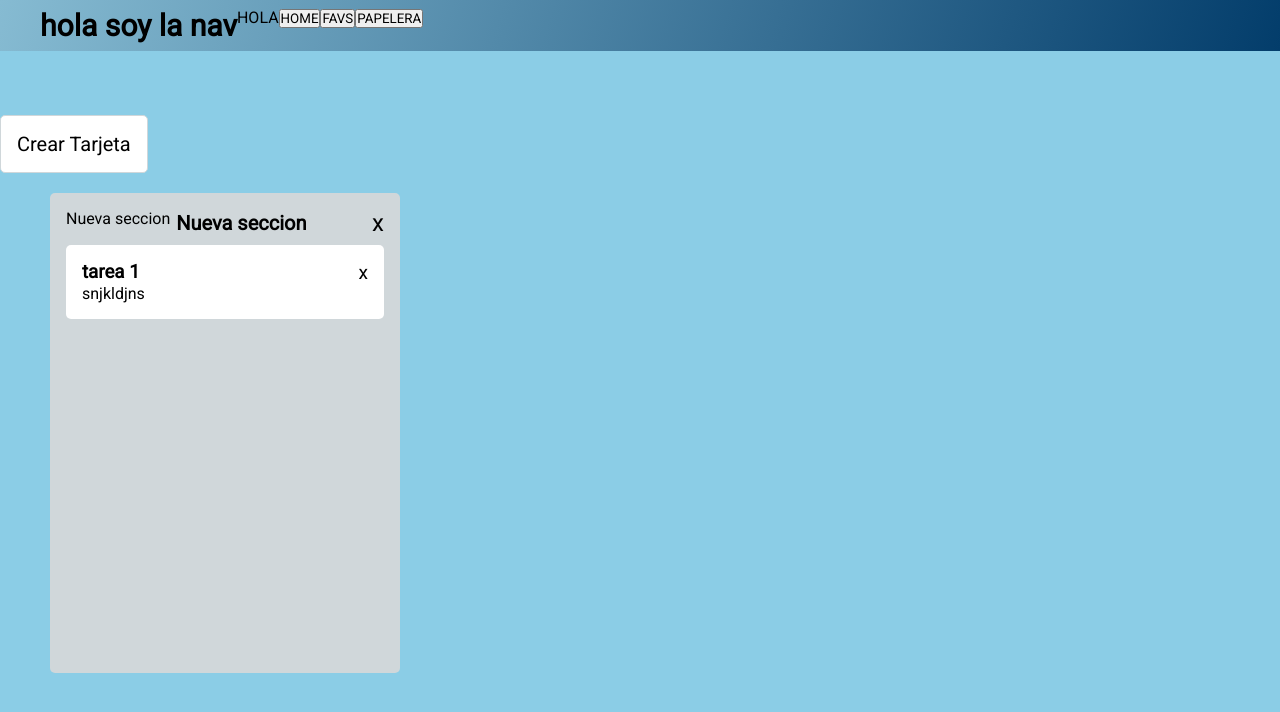
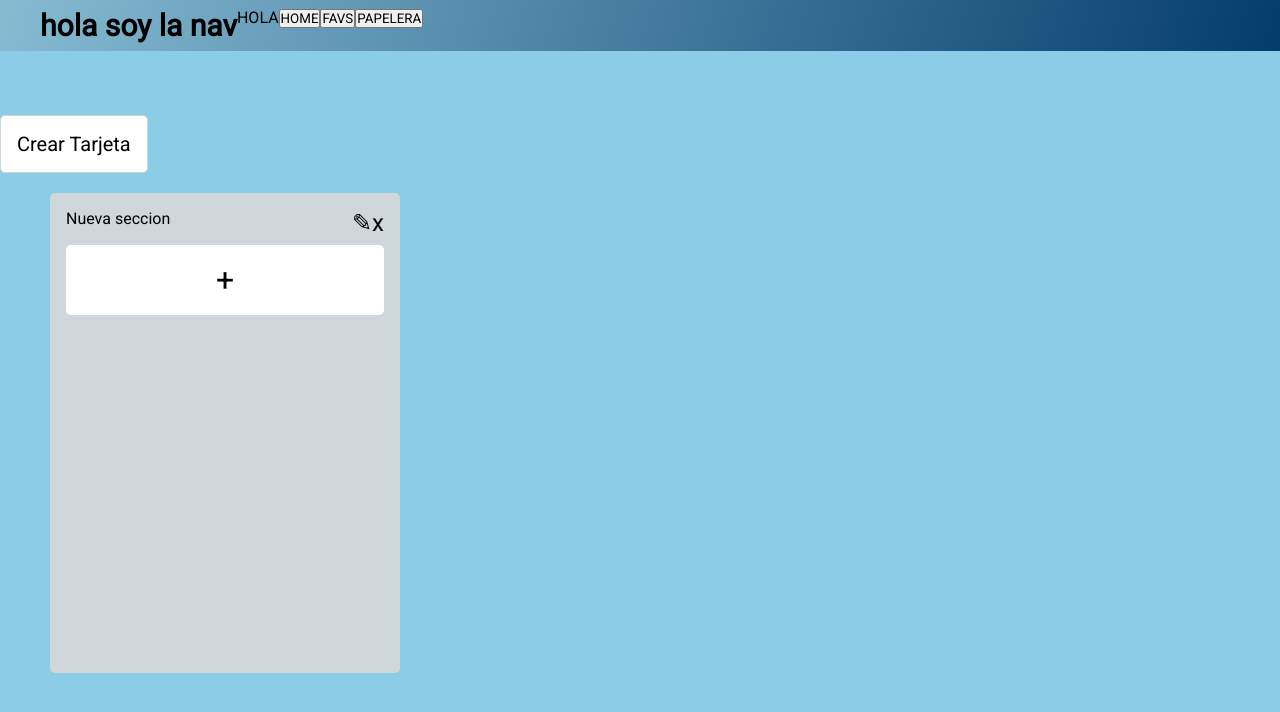
Before and after one commit to camillarrull/trelloOSO, a Vue app: page / in a window 1280 px wide. Both pictures are taken after a click on the button "Crear Tarjeta". Shown: the top 712 px of the page. Built offline with nearby package versions, Linux system fonts and the light colour scheme.

Commit message:
add new task

```diff
--- a/src/assets/style.css
+++ b/src/assets/style.css
@@ -53,6 +53,7 @@ h1 {
     display: grid;
     place-items: center;
 }
+
 .ventanita {
     border-radius: 5px;
     background-color: white;
@@ -61,18 +62,21 @@ h1 {
     display: flex;
     flex-direction: column;
 }
+
 .ventanita-title {
     display: flex;
     justify-content: space-between;
     padding: 1rem 0;
     align-items: center;
 }
+
 .ventanita-title button {
     font-size: 1.5rem;
     border: none;
     background: transparent;
     cursor: pointer;
 }
+
 .ventanita input {
     background-color: white;
     border: 1px solid grey;
@@ -80,10 +84,47 @@ h1 {
     height: 2rem;
     margin: 0 0 1rem 0;
 }
+
 .ventanita-delete {
     display: flex;
     flex-direction: column;
 }
+
 .ventanita-delete p {
     margin-bottom: 1rem;
 }
+
+
+/* //// CARDS /// */
+
+.card {
+    background: white;
+    padding: 1rem;
+    margin-top: 0.5rem;
+    border-radius: 5px;
+    width: 100%;
+}
+
+.card-title {
+    display: flex;
+    justify-content: space-between;
+}
+
+.card-title button {
+    font-size: 1.2rem;
+    border: none;
+    background: transparent;
+    cursor: pointer;
+}
+
+.card-add {
+    color: grey;
+    text-align: center;
+}
+
+.card-add button {
+    font-size: 2rem;
+    border: none;
+    background: transparent;
+    cursor: pointer;
+}
--- a/src/components/CardsContainer.vue
+++ b/src/components/CardsContainer.vue
@@ -7,6 +7,7 @@
         <div v-for="(seccion, i) in sectionList" :key="i">
           <SeccionComponent :id="sectionList[i].id" />
         </div>
+
       </div>
     </div>
     <!-- v-for="(seccion, i) in secciones"
--- a/src/components/SeccionComponent.vue
+++ b/src/components/SeccionComponent.vue
@@ -5,18 +5,27 @@
           >
             <div style="width: 100%">
               <div class="section-title">
-                <p>{{this.thisSeccion.titulo}}</p>
+                <p v-if="!tituloDisplay">{{this.thisSeccion.titulo}}</p>
                 <input
                   class="seccionTitulo"
                   type="text"
                   v-model="titleInput"
                   :placeholder="titleInput"
+                  v-if="tituloDisplay"
                 />
                 <div class="sectionButtons">
+                     <button @click="mostrarInputTitulo()">{{iconoBoton ? '✎' : '✅'}}</button>
                   <button @click="deleteSeccion">x</button>
+
                 </div>
               </div>
-              <TaskComponent/>
+
+              <div class="card card-add">
+                <button @click="agregarTask">+</button>
+            </div>
+           <div v-for="(card, i) in sectionList" :key="i">
+                <TaskComponent :id="sectionList[i].id"/>
+        </div>
             </div>
           </div>
           <div class="ventanita-container" v-if="ventanitaDelete">
@@ -49,6 +58,8 @@ export default {
     return {
       componentKey: 0,
       titleInput: '',
+      tituloDisplay: false,
+      iconoBoton:true,
       ventanita: false,
       ventanitaDelete: false,
       indiceSeleccionado: 0,
@@ -66,6 +77,13 @@ export default {
     deleteSeccion() {
       this.$store.dispatch('deleteSeccion', this.id)
     },
+    mostrarInputTitulo(){
+        this.tituloDisplay = !this.tituloDisplay
+        this.iconoBoton = !this.iconoBoton
+    },
+    agregarTask() {
+      this.$store.dispatch('agregarTask',this.id)
+    },
   },
   watch: {
     titleInput() {
@@ -79,6 +97,9 @@ export default {
     this.titleInput = this.thisSeccion.titulo
   },
   computed: {
+      sectionList() {
+      return this.$store.state.generalData.secciones[this.id].items;
+    },
     thisSeccion() {
       let seccion;
       const secciones = this.$store.state.generalData.secciones;
--- a/src/components/TaskComponent.vue
+++ b/src/components/TaskComponent.vue
@@ -20,9 +20,7 @@
         <p>{{ item.descripcion }}</p>
       </div>
 
-      <div class="card card-add">
-        <button @click="abrirVentana(i)">+</button>
-      </div>
+
 
       <div class="ventanita-container" v-if="ventanita">
       <div class="ventanita">
@@ -79,31 +77,5 @@ export default {
 </script>
 
 <style scoped>
-.card {
-  background: white;
-  padding: 1rem;
-  margin-top: 0.5rem;
-  border-radius: 5px;
-  width: 100%;
-}
-.card-title {
-  display: flex;
-  justify-content: space-between;
-}
-.card-title button {
-  font-size: 1.2rem;
-  border: none;
-  background: transparent;
-  cursor: pointer;
-}
-.card-add {
-  color: grey;
-  text-align: center;
-}
-.card-add button {
-  font-size: 2rem;
-  border: none;
-  background: transparent;
-  cursor: pointer;
-}
+
 </style>
--- a/src/store/index.js
+++ b/src/store/index.js
@@ -16,38 +16,62 @@ const generalData = {
                 titulo: "Nueva seccion",
                 items: [],
                 id: state.idSeccion,
+                idRef: 0
             };
             state.secciones.push(newSection);
             state.idSeccion += 1;
         },
         changeTitle(state, payload) {
-            for(let i = 0; i < state.secciones.length; i++) {
-                if(state.secciones[i].id === payload.id) {
+            for (let i = 0; i < state.secciones.length; i++) {
+                if (state.secciones[i].id === payload.id) {
                     state.secciones[i].titulo = payload.titulo
                     break;
                 }
             }
         },
-        deleteSeccion(state, payload){
-            for(let i = 0; i < state.secciones.length; i++) {
-                if(state.secciones[i].id === payload) {
+        deleteSeccion(state, payload) {
+            for (let i = 0; i < state.secciones.length; i++) {
+                if (state.secciones[i].id === payload) {
                     state.secciones.splice(i, 1);
                     break;
                 }
             }
-        }
+        },
+        agregarTask(state, payload) {
+            const newTask = {
+                titulo: 'hola',
+                descripcion: '',
+                id: state.secciones[payload].idRef,
+                status: 'activa',
+            };
+            state.secciones[payload].items.push(newTask);
+            console.log(state.secciones)
+            state.secciones[payload].idRef += 1;
+            console.log(payload)
+        },
     },
 
     actions: {
-        agregarSeccion({ commit }){
+        agregarSeccion({
+            commit
+        }) {
             commit('agregarSeccion');
         },
-        changeTitle({ commit }, payload) {
+        changeTitle({
+            commit
+        }, payload) {
             commit('changeTitle', payload)
         },
-        deleteSeccion({ commit },payload){
+        deleteSeccion({
+            commit
+        }, payload) {
             commit('deleteSeccion', payload);
         },
+        agregarTask({
+            commit
+        }, payload) {
+            commit('agregarTask', payload);
+        }
     }
 }
 
```
Lines whose indentation alone changed are shown as unchanged.
